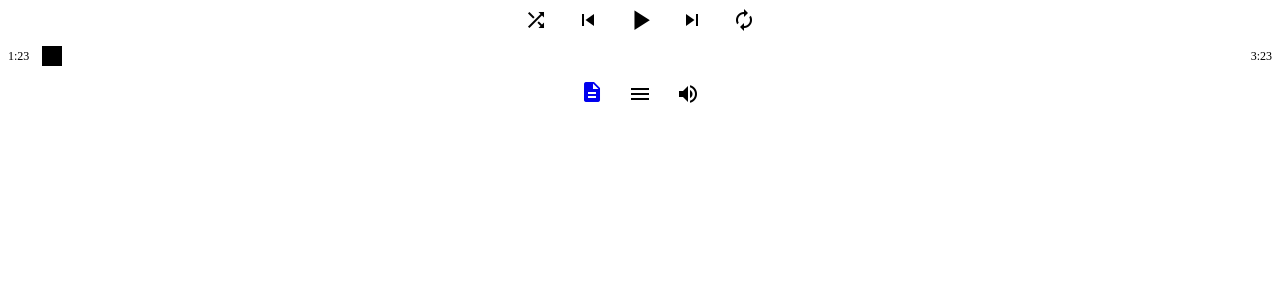
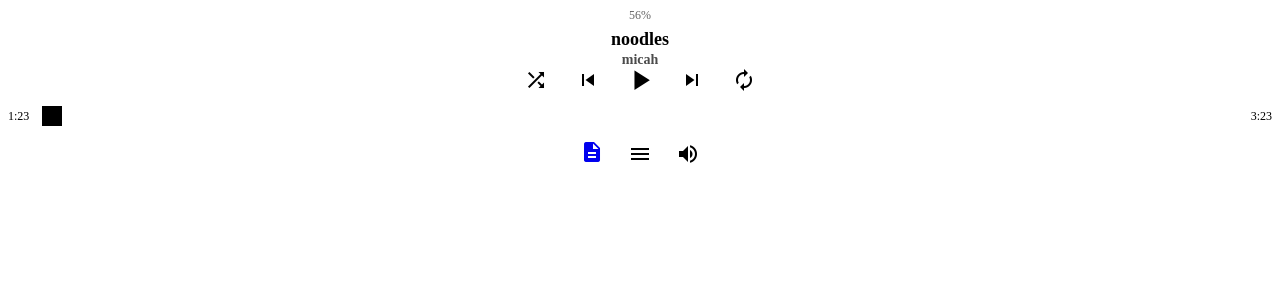
Before and after one commit to micahnorwoodjordan/getmybeats, an Angular app in the folder frontend-v4/: page / in a window 1280 px wide. Shown: the top 300 px of the page. Built offline with nearby package versions, Linux system fonts and the light colour scheme.

Commit message:
skeleton for detailscomponent

```diff
--- /dev/null
+++ b/frontend-v4/src/app/components/details/details.component.css
@@ -0,0 +1,19 @@
+.track-details { text-align: center; }
+
+.title {
+  font-size: 18px;
+  font-weight: 600;
+  margin: 6px 0 2px;
+}
+
+.artist {
+  font-size: 14px;
+  opacity: 0.7;
+  margin: 0;
+}
+
+.loading {
+  font-size: 12px;
+  opacity: 0.6;
+  margin-bottom: 6px;
+}
--- /dev/null
+++ b/frontend-v4/src/app/components/details/details.component.html
@@ -0,0 +1,5 @@
+<div class="track-details">
+    <div class="loading" *ngIf="getIsLoading()">{{ getDownloadProgress() }}%</div>
+    <h1 class="title">{{ getTitle() }}</h1>
+    <h3 class="artist">{{ getAuthor() }}</h3>
+</div>
--- /dev/null
+++ b/frontend-v4/src/app/components/details/details.component.ts
@@ -0,0 +1,18 @@
+import { Component } from '@angular/core';
+import { CommonModule } from '@angular/common';
+
+
+@Component({
+  selector: 'app-details',
+  imports: [
+    CommonModule
+  ],
+  templateUrl: './details.component.html',
+  styleUrl: './details.component.css',
+})
+export class DetailsComponent {
+  public getIsLoading(): boolean { return true; }
+  public getDownloadProgress(): number { return 56; }
+  public getTitle(): string { return "noodles"; }
+  public getAuthor(): string { return "micah"; }
+}
--- a/frontend-v4/src/app/components/player/player.component.html
+++ b/frontend-v4/src/app/components/player/player.component.html
@@ -1,3 +1,4 @@
+<app-details />
 <app-primary />
 <app-progress />
 <app-secondary />
--- a/frontend-v4/src/app/components/player/player.component.ts
+++ b/frontend-v4/src/app/components/player/player.component.ts
@@ -2,6 +2,7 @@ import { Component } from '@angular/core';
 import { PrimaryComponent } from '../controls/primary/primary.component';
 import { SecondaryComponent } from '../controls/secondary/secondary.component';
 import { ProgressComponent } from '../controls/progress/progress.component';
+import { DetailsComponent } from '../details/details.component';
 
 
 @Component({
@@ -9,7 +10,8 @@ import { ProgressComponent } from '../controls/progress/progress.component';
   imports: [
     PrimaryComponent,
     SecondaryComponent,
-    ProgressComponent
+    ProgressComponent,
+    DetailsComponent
   ],
   templateUrl: './player.component.html',
   styleUrl: './player.component.css',
```
